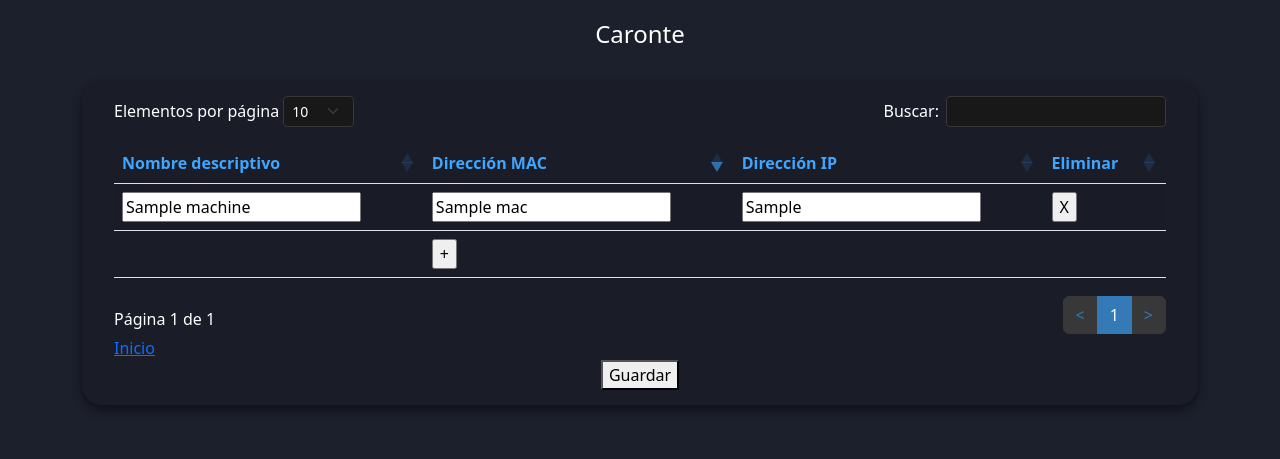
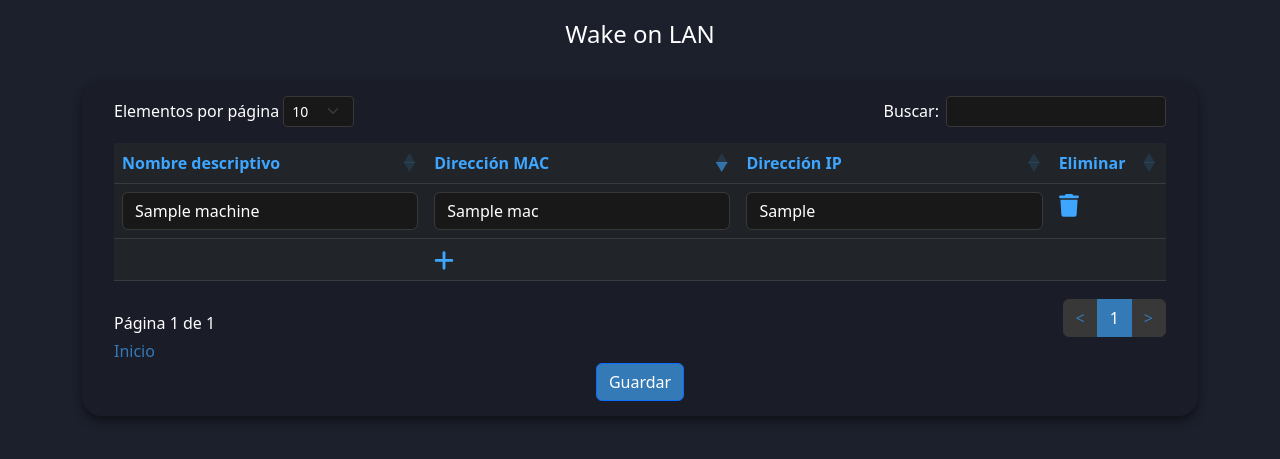
Before and after one commit to DAT-ETSIT/wolwebapp, a Flask app: template templates/editMachines.html in a window 1280 px wide. Shown: the top 459 px of the page. Run offline with Flask 2, Linux system fonts and the light colour scheme; the template is opened without the code that fills it: most values are stand-ins (such as "Sample title", 1, 10 or a date in 2020); parts of the project's set-up code (start-up, migrations or seed data) failed here and were passed over; some libraries are stand-ins or nearby versions.

Commit message:
Improved styles

```diff
--- a/main.py
+++ b/main.py
@@ -41,8 +41,8 @@ def pingMachine(machineId):
         machines = json.load(file)
     result = run(['ping', '-c', '5' , machines[machineId]["ip"]], stdout=PIPE, stderr=PIPE, universal_newlines=True)
     if result.stderr != '':
-        return "ERROR"
+        return '<svg class="iconRed" xmlns="http://www.w3.org/2000/svg" viewBox="0 0 512 512"><path d="M256 512c141.4 0 256-114.6 256-256S397.4 0 256 0S0 114.6 0 256S114.6 512 256 512zm0-384c13.3 0 24 10.7 24 24V264c0 13.3-10.7 24-24 24s-24-10.7-24-24V152c0-13.3 10.7-24 24-24zm32 224c0 17.7-14.3 32-32 32s-32-14.3-32-32s14.3-32 32-32s32 14.3 32 32z"/></svg>'
     if '0 received' in result.stdout:
         #cambiar estado
-        return "Apagado"
-    return "Encendido"
+        return '<svg class="iconGreen" xmlns="http://www.w3.org/2000/svg" viewBox="0 0 576 512"><path d="M544 0c17.7 0 32 14.3 32 32V480c0 17.7-14.3 32-32 32s-32-14.3-32-32V32c0-17.7 14.3-32 32-32zM416 96c17.7 0 32 14.3 32 32V480c0 17.7-14.3 32-32 32s-32-14.3-32-32V128c0-17.7 14.3-32 32-32zM320 224V480c0 17.7-14.3 32-32 32s-32-14.3-32-32V224c0-17.7 14.3-32 32-32s32 14.3 32 32zM160 288c17.7 0 32 14.3 32 32V480c0 17.7-14.3 32-32 32s-32-14.3-32-32V320c0-17.7 14.3-32 32-32zM64 416v64c0 17.7-14.3 32-32 32s-32-14.3-32-32V416c0-17.7 14.3-32 32-32s32 14.3 32 32z"/></svg>'
+    return '<svg class="iconRedX" xmlns="http://www.w3.org/2000/svg" viewBox="0 0 320 512"><path d="M310.6 150.6c12.5-12.5 12.5-32.8 0-45.3s-32.8-12.5-45.3 0L160 210.7 54.6 105.4c-12.5-12.5-32.8-12.5-45.3 0s-12.5 32.8 0 45.3L114.7 256 9.4 361.4c-12.5 12.5-12.5 32.8 0 45.3s32.8 12.5 45.3 0L160 301.3 265.4 406.6c12.5 12.5 32.8 12.5 45.3 0s12.5-32.8 0-45.3L205.3 256 310.6 150.6z"/></svg>'
--- a/static/style.css
+++ b/static/style.css
@@ -2,6 +2,29 @@ body{
     background-color: #1C202C;
     color: white;
 }
+input{
+    background-color: #181818;
+    color: white;
+    border-color: #383838;
+}
+input:focus{
+    background-color: #181818;
+    color: white;
+    border-color: #383838;
+}
+
+a:link, a:visited, a:active {
+    color: #337ab7;
+    background-color: transparent;
+    text-decoration: none;
+}
+a:hover {
+    color: red;
+    background-color: transparent;
+    text-decoration: underline;
+}
+
+
 .borderTable{
     background-color: #1A1C28;
     padding-top: 15px;
@@ -45,12 +68,35 @@ body{
 .dataTables_filter > label > input :focus{
     background-color: #212121 !important;
 }
-.powerOnIcon{
+
+.powerOnIcon, .trashIcon, .plusIcon, .icono{
     width: 20px;
     fill: #3ea6ff;
 }
+.iconRed{
+    width: 20px;
+    fill: #eb1e1e;
+}
+.iconRedX{
+    width: 17px;
+    fill: #eb1e1e;
+}
+.iconGreen{
+    width: 20px;
+    fill: #47f444;
+}
+.grayIcon{
+    width: 20px;
+
+
+    fill: #383838;
+    animation-name: spin;
+    animation-duration: 5000ms;
+    animation-iteration-count: infinite;
+    animation-timing-function: linear;
+}
 thead > tr > th {
-    color: #3ea6ff
+    color: #3ea6ff;
 }
 
 .form-control, .form-select{
@@ -65,4 +111,8 @@ thead > tr > th {
     height: 100%;
     background-size: cover;
     background-position: 50% 50%;
-  }
+}
+
+#btnSave{
+    background-color: #337ab7;
+}
--- a/templates/editMachines.html
+++ b/templates/editMachines.html
@@ -1,19 +1,21 @@
 <!DOCTYPE html>
 
 <head>
+  <meta charset="UTF-8">
+  <meta http-equiv="X-UA-Compatible" content="IE=edge">
   <link rel="stylesheet" href="https://cdnjs.cloudflare.com/ajax/libs/twitter-bootstrap/5.2.0/css/bootstrap.min.css">
   <link rel="stylesheet" href="https://cdn.datatables.net/1.13.1/css/dataTables.bootstrap5.min.css">
   <link rel="stylesheet" href="{{ url_for('static', filename='style.css')}}">
-
+  <title>Wake on LAN</title>
 </head>
 
 <body>
 
   <div class="container">
-    <h4 class="text-center">Caronte</h4><br>
+    <h4 class="text-center">Wake on LAN</h4><br>
     <form method="POST" action="/">
       <div class="borderTable align-middle">
-        <table id="equipos" class="table table-striped" style="width:100%">
+        <table id="equipos" class="table table-striped table-dark table-hover" style="width:100%">
           <thead>
             <tr>
               <th>Nombre descriptivo</th>
@@ -26,16 +28,16 @@
             {% for machine in machines: %}
             <tr id="row_{{ machines.index(machine) }}">
               <td>
-                <input type="text" name="machine[{{ machines.index(machine) }}][name]" value="{{ machine['name'] }}">
+                <input class="form-control" type="text" name="machine[{{ machines.index(machine) }}][name]" value="{{ machine['name'] }}">
               </td>
               <td>
-                <input type="text" name="machine[{{ machines.index(machine) }}][mac]" value="{{ machine['mac'] }}">
+                <input class="form-control" type="text" name="machine[{{ machines.index(machine) }}][mac]" value="{{ machine['mac'] }}">
               </td>
               <td>
-                <input type="text" name="machine[{{ machines.index(machine) }}][ip]" value="{{ machine['ip'] }}">
+                <input class="form-control" type="text" name="machine[{{ machines.index(machine) }}][ip]" value="{{ machine['ip'] }}">
               </td>
               <td>
-                <input type="button" onclick="delMachine('{{ machines.index(machine) }}')" value="X">
+                <a href="#" onclick="delMachine('{{ machines.index(machine) }}')"><svg class="trashIcon" xmlns="http://www.w3.org/2000/svg" viewBox="0 0 448 512"><!--! Font Awesome Pro 6.2.1 by @fontawesome - https://fontawesome.com License - https://fontawesome.com/license (Commercial License) Copyright 2022 Fonticons, Inc. --><path d="M135.2 17.7L128 32H32C14.3 32 0 46.3 0 64S14.3 96 32 96H416c17.7 0 32-14.3 32-32s-14.3-32-32-32H320l-7.2-14.3C307.4 6.8 296.3 0 284.2 0H163.8c-12.1 0-23.2 6.8-28.6 17.7zM416 128H32L53.2 467c1.6 25.3 22.6 45 47.9 45H346.9c25.3 0 46.3-19.7 47.9-45L416 128z"/></svg></a>
               </td>
             </tr>
             {% endfor %}
@@ -43,7 +45,7 @@
               <td>
               </td>
               <td>
-                <input type="button" onclick="addMachine()" value="+">
+                <a href="#" onclick="addMachine()"><svg class="plusIcon" xmlns="http://www.w3.org/2000/svg" viewBox="0 0 448 512"><!--! Font Awesome Pro 6.2.1 by @fontawesome - https://fontawesome.com License - https://fontawesome.com/license (Commercial License) Copyright 2022 Fonticons, Inc. --><path d="M256 80c0-17.7-14.3-32-32-32s-32 14.3-32 32V224H48c-17.7 0-32 14.3-32 32s14.3 32 32 32H192V432c0 17.7 14.3 32 32 32s32-14.3 32-32V288H400c17.7 0 32-14.3 32-32s-14.3-32-32-32H256V80z"/></svg></a>
               </td>
               <td>
               </td>
@@ -54,7 +56,7 @@
         </table>
         <a href="{{ url_for('index')}}">Inicio</a>
         <div style="display: flex; justify-content: center">
-          <button type="submit">Guardar</button>
+          <button id="btnSave" class="btn btn-primary" type="submit">Guardar</button>
         </div>
       </div>
     </form>
```
Also changed, not shown: templates/machines.html (+4 -4 lines).
